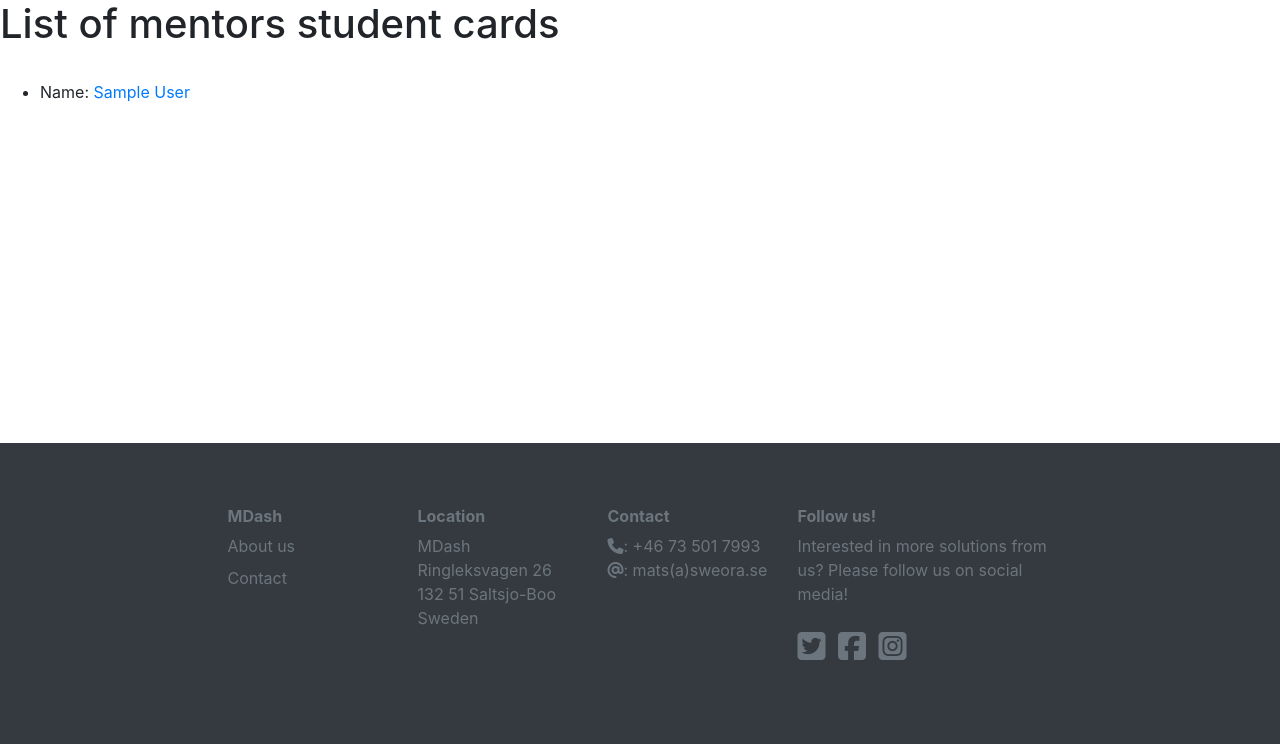
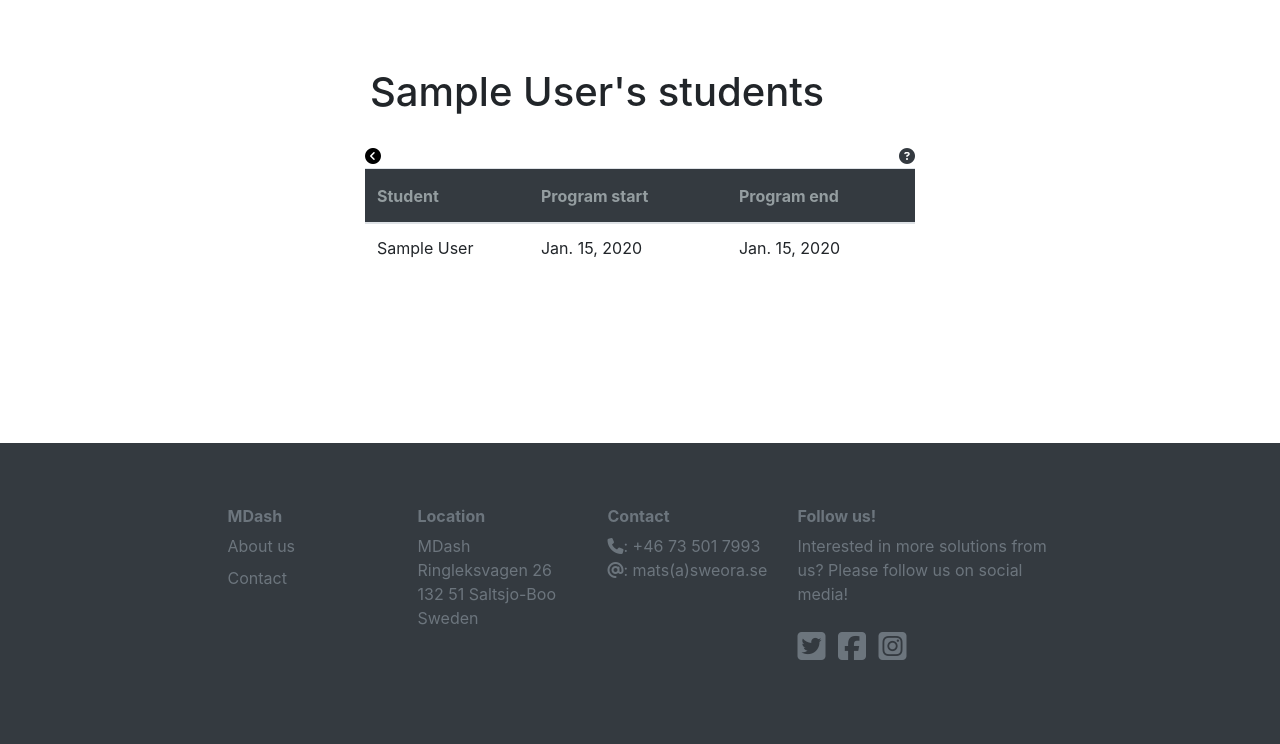
Before and after one commit to Pelikantapeten/p4-ms-dashboard, a Django app: page /mentorcards/ in a window 1280 px wide. Shown: the part 56-800 px from the top of the page. Run offline with Django 3.2, Linux system fonts and the light colour scheme; a user stored in the database is signed in; tables that the repository leaves empty hold one stand-in row (values such as "Sample post"); parts of the project's set-up code (start-up, migrations or seed data) failed here and were passed over; some libraries are stand-ins or nearby versions.

Commit message:
Add styling and layout to mentorcards.html

```diff
--- a/templates/mentorcards.html
+++ b/templates/mentorcards.html
@@ -1,20 +1,63 @@
 {% extends "base.html" %}
 
 {% block content %}
-  <h1>List of mentors student cards</h1>
+<div class="container col-lg-6 mb-5">
+  <div class="card container mt-5 border-0">
+    <div class="card-body container">
+      <h1>{{request.user}}'s students</h1>
+    </div>
+      <div class="container">
+        <button id="back-button" class="back-button float-left"><i class="fa-solid fa-circle-chevron-left"></i></button>
+        <a href="#" data-toggle="modal" class="float-right text-dark" data-target="#helpModal"> <i class="fa-solid fa-circle-question"></i></a>
+        <table class="table sortable">
+        <thead class="bg-dark">
+          <tr>
+            <th>Student</th>
+            <th>Program start</th>
+            <th>Program end</th>
+            </tr>
+          </thead>
+          <tbody>
             {% if studentmentorcard_list %}
-  <ul>
             {% for studentmentorcard in studentmentorcard_list %}
             {% if request.user == studentmentorcard.mentor %}
-      <br>
-      <li>
-        Name: <a href="{{ studentmentorcard.get_absolute_url }}">{{ studentmentorcard.student }}</a>
-      </li>
-      <br>
+            <tr class="table-row content-row" data-href="{{ studentmentorcard.get_absolute_url }}">
+              <td>{{ studentmentorcard.student }}</td>
+              <td>{{ studentmentorcard.student.date_program_start }}</td>
+              <td>{{ studentmentorcard.student.date_program_end }}</td>
+            </tr>
             {% endif %}
             {% endfor %}
+            {% else %}
+            <tr class="table-row">
+              <td>You don't have any students paired with your profile</td>
+            </tr>
+            {% endif %}
+          </tbody>
+        </table>
+        <!-- Pagination inspired by https://simpleisbetterthancomplex.com/tutorial/2016/08/03/how-to-paginate-with-django.html -->
+        {% if is_paginated %}
+        <ul class="pagination justify-content-center">
+          {% if page_obj.has_previous %}
+          <li class="page-item"><a class="page-link" href="?page={{ page_obj.previous_page_number }}">&laquo;</a></li>
+          {% else %}
+          <li class="disabled page-item"><a class="page-link" href="#">&laquo;</a></li>
+          {% endif %}
+          {% for i in paginator.page_range %}
+          {% if page_obj.number == i %}
+          <li class="active page-item"><a class="page-link" href="#">{{ i }} <span class="sr-only page-link">(current)</span></a></li>
+          {% else %}
+          <li class="page-item"><a class="page-link" href="?page={{ i }}">{{ i }}</a></li>
+          {% endif %}
+          {% endfor %}
+          {% if page_obj.has_next %}
+          <li class="page-item"><a  class="page-link" href="?page={{ page_obj.next_page_number }}">&raquo;</a></li>
+          {% else %}
+          <li class="disabled page-item"><a class="page-link" href="#">&raquo;</a></li>
+          {% endif %}
         </ul>
-  {% else %}
-    <p>There are no paird students with mentors</p>
         {% endif %}
+      </div>
+  </div>
+</div>
   {% endblock content %}
```
Lines whose indentation alone changed are shown as unchanged.
